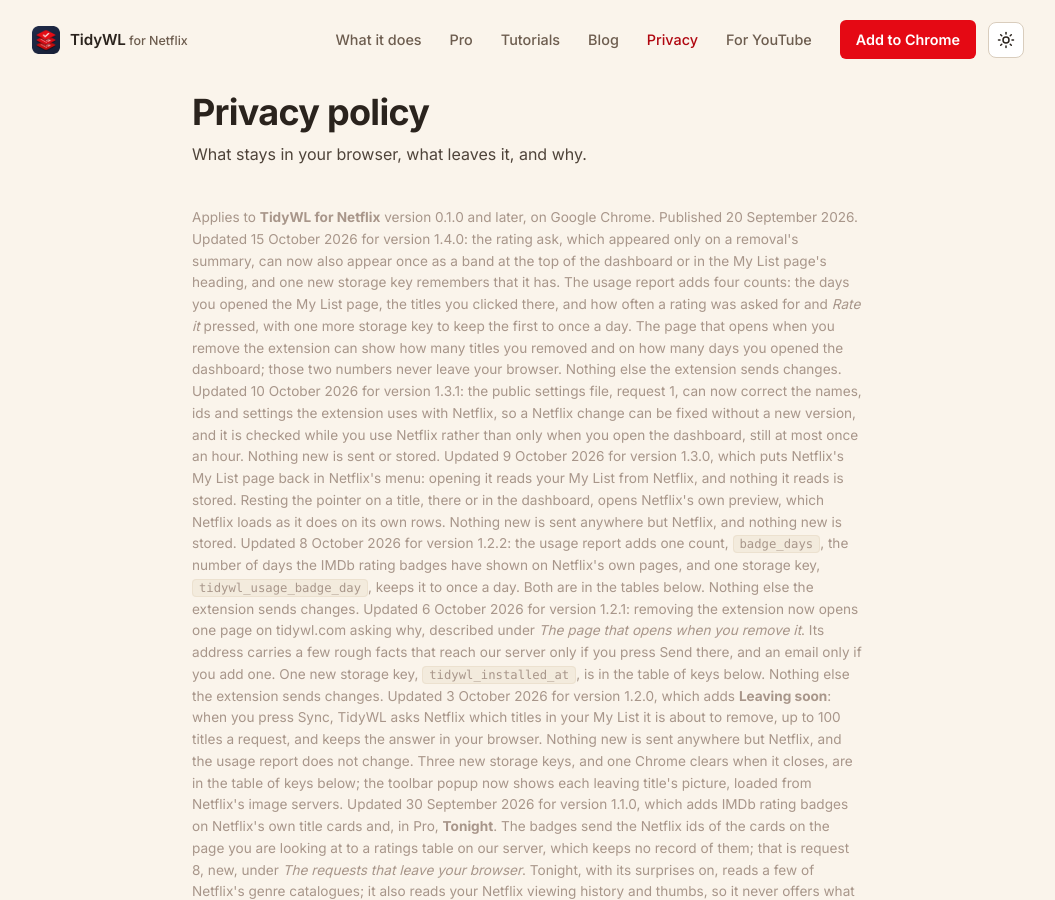
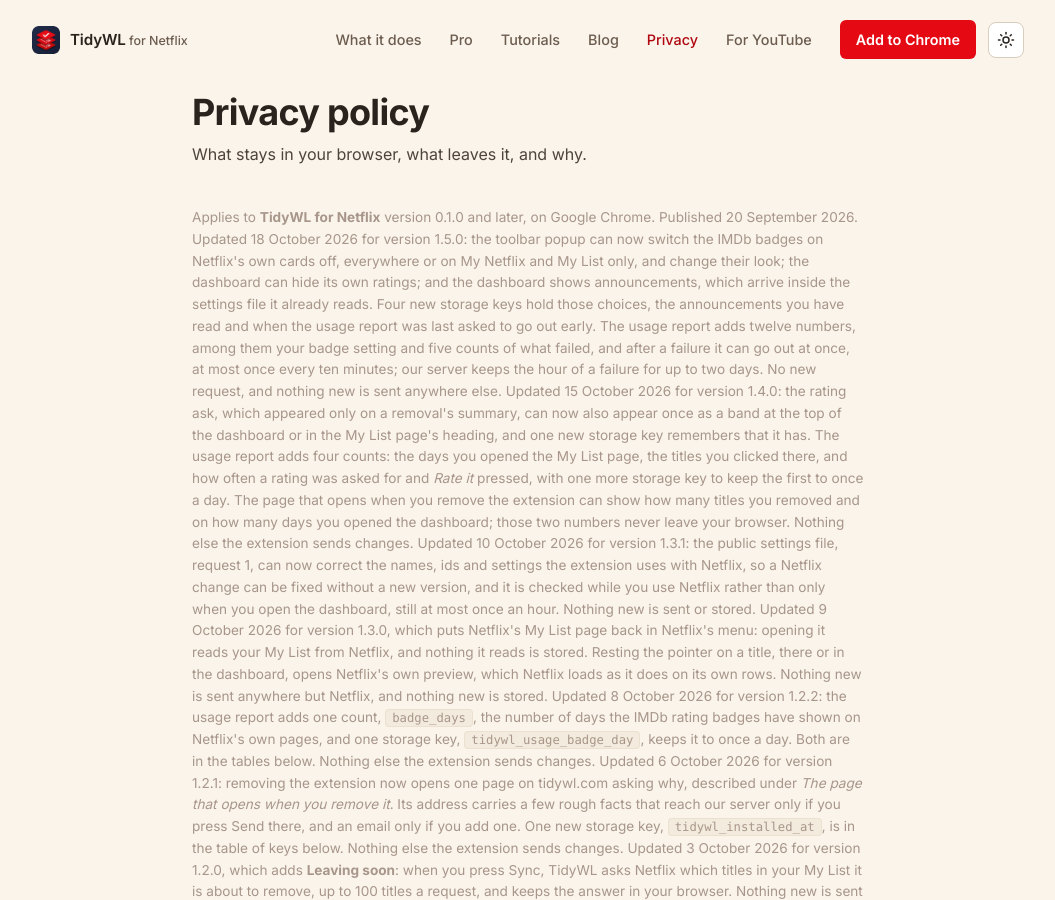
Before and after one commit to dominic-lam/tidywl-site, a Jekyll site: the page built from netflix/privacy/index.html, in a window 1280 px wide and 900 px high. Shown: the whole window, without its empty margins (112-1167 px from the left). Built offline with Jekyll 4.4.1, drawn with Linux system fonts in a browser that asks for light colours.

Commit message:
netflix: 1.5.0 is live, so the policy gets its dated line
- privacy_updated and last_modified_at set to 2026-10-18; the 1.5.0 line replaces the proposed-wording comment
  (wording approved by the user 2026-10-18)
- llms.txt arrives with the merged draft branch

Co-Authored-By: Claude Sonnet 5.5 <noreply@anthropic.com>
Claude-Session: https://claude.ai/code/session_01KEYafr9g6Ks1EXSoKWgekb

```diff
--- a/_data/netflix.yml
+++ b/_data/netflix.yml
@@ -21,7 +21,7 @@ version: 1.4.0
 # netflix/privacy/index.html's front matter, which Liquid cannot fill from
 # here, so bump both by hand when the policy's substance changes — not for a
 # typo, per the freshness rule in CLAUDE.md.
-privacy_updated: 2026-10-15
+privacy_updated: 2026-10-18
 # The day the policy first went live. Rendered as "Published"; never bumped.
 privacy_published: 2026-09-20
 
--- a/netflix/privacy/index.html
+++ b/netflix/privacy/index.html
@@ -3,7 +3,7 @@ layout: netflix
 permalink: /netflix/privacy/
 title: "Privacy policy — TidyWL for Netflix"
 description: "What TidyWL for Netflix reads, what it keeps in your browser, what leaves it — four public requests, title ids to our ratings table, a usage report, and for Pro a licence check and playlist sync — and why each permission is asked for. Plain language, no hedging."
-last_modified_at: 2026-10-15
+last_modified_at: 2026-10-18
 ---
 
 <!-- ── PRIVACY POLICY ──
@@ -99,8 +99,7 @@ last_modified_at: 2026-10-15
      about 48 hours on an install that stops reporting. The netflix_alerts
      table in tidywl-api's schema.sql names no install and nothing writes it
      yet, so it is not described. The dated line, privacy_updated and
-     last_modified_at are left for release day; the proposed line is in a
-     comment in the meta paragraph below.
+     last_modified_at were set on release day, 2026-10-18.
 
      This is the page the Chrome Web Store listing points at, so every sentence
      in it has to be true of the shipped build, not of the plan.
@@ -141,23 +140,13 @@ last_modified_at: 2026-10-15
     <p class="nf-policy-meta">
       Applies to <strong>TidyWL for Netflix</strong> version 0.1.0 and later, on Google Chrome.
       Published {{ site.data.netflix.privacy_published | date: "%-d %B %Y" }}.
-      <!-- RELEASE DAY, 1.5.0: the dated line goes HERE, above 1.4.0's, once the
-           day is known. On the same day set privacy_updated in
-           _data/netflix.yml and last_modified_at in this page's front matter
-           to that day. Proposed wording, for approval:
-             Updated <day> <month> 2026 for version 1.5.0: the toolbar popup can
-             now switch the IMDb badges on Netflix's own cards off, everywhere
-             or on My Netflix and My List only, and change their look; the
-             dashboard can hide its own ratings; and the dashboard shows
-             announcements, which arrive inside the settings file it already
-             reads. Four new storage keys hold those choices, the announcements
-             you have read and when the usage report was last asked to go out
-             early. The
-             usage report adds twelve numbers, among them your badge setting
-             and five counts of what failed, and after a failure it can go out
-             at once, at most once every ten minutes; our server keeps the hour
-             of a failure for up to two days. No new request, and nothing new
-             is sent anywhere else. -->
+      Updated 18 October 2026 for version 1.5.0: the toolbar popup can now switch the IMDb badges on Netflix's own
+      cards off, everywhere or on My Netflix and My List only, and change their look; the dashboard can hide its own
+      ratings; and the dashboard shows announcements, which arrive inside the settings file it already reads. Four new
+      storage keys hold those choices, the announcements you have read and when the usage report was last asked to go
+      out early. The usage report adds twelve numbers, among them your badge setting and five counts of what failed,
+      and after a failure it can go out at once, at most once every ten minutes; our server keeps the hour of a
+      failure for up to two days. No new request, and nothing new is sent anywhere else.
       Updated 15 October 2026 for version 1.4.0: the rating ask, which appeared only on a removal's summary, can now
       also appear once as a band at the top of the dashboard or in the My List page's heading, and one new storage key
       remembers that it has. The usage report adds four counts: the days you opened the My List page, the titles you
```
